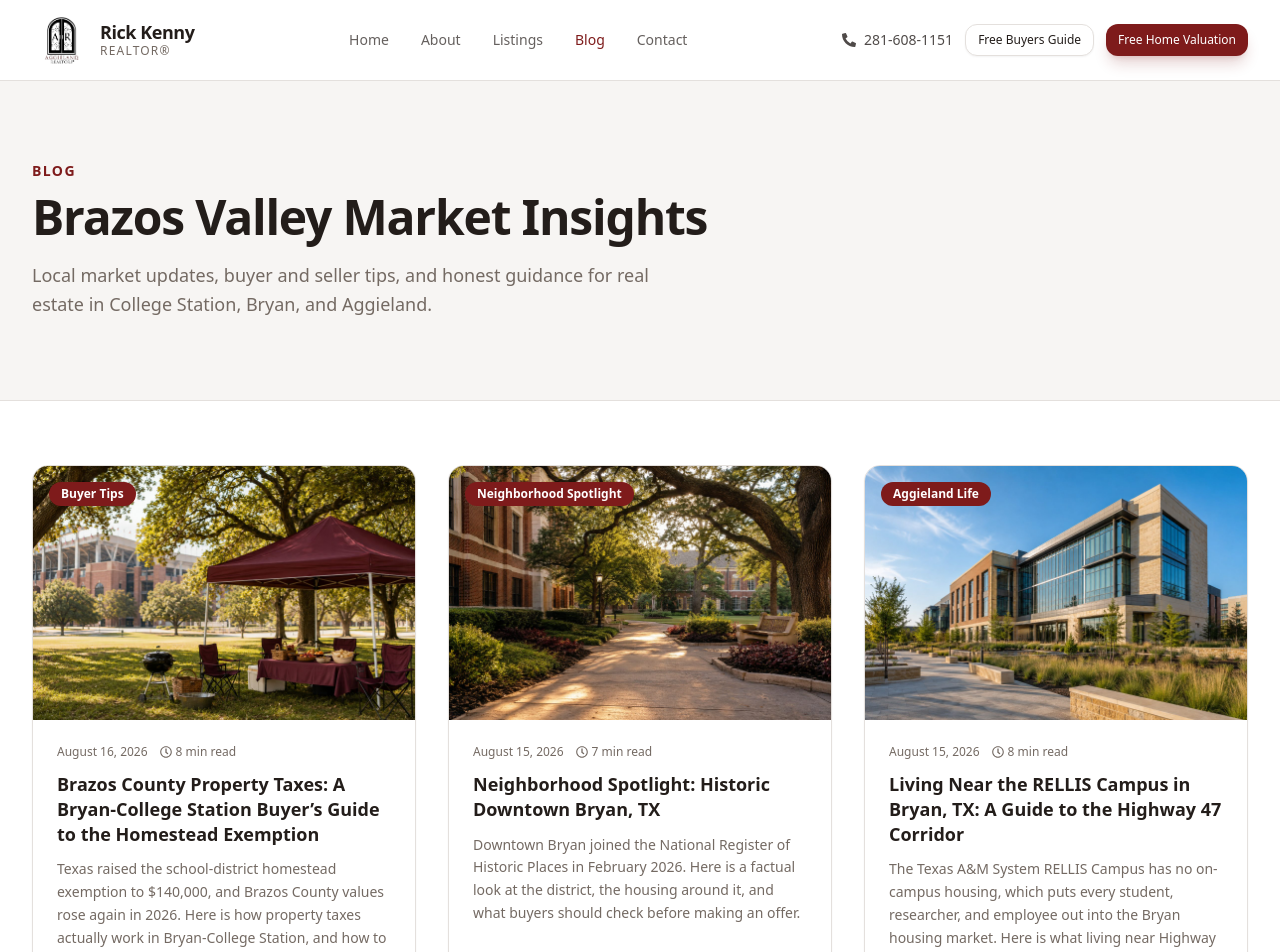
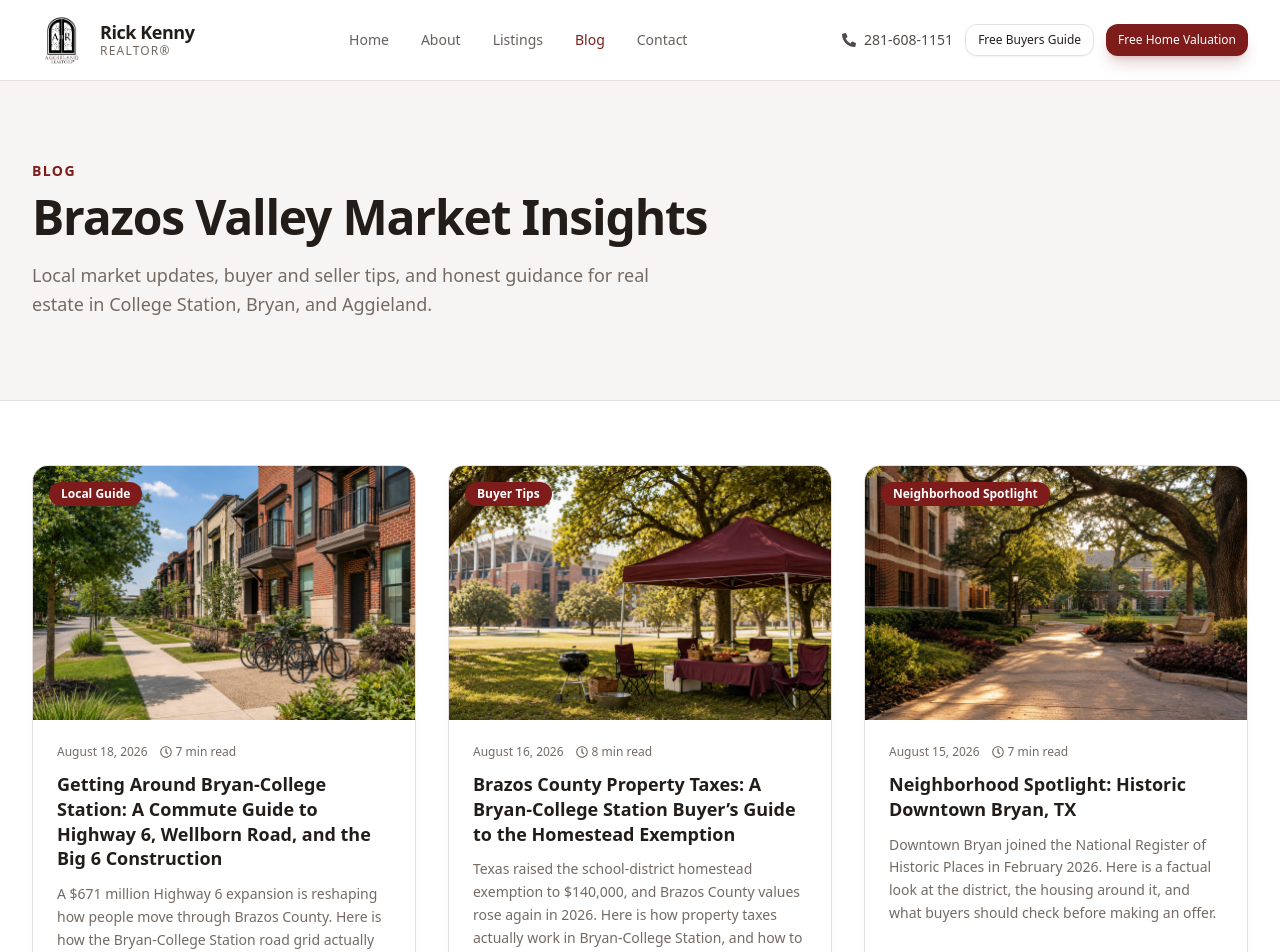
Before and after one commit to rickkennyrealestate/RickWebsite, a React (Vite) app in the folder frontend/: page /blog in a window 1280 px wide. Shown: the top 952 px of the page. Built offline with nearby package versions, Linux system fonts and the light colour scheme.

Commit message:
Add blog post: Getting Around Bryan-College Station: A Commute Guide to Highway 6, Wellborn Road, and the Big 6 Construction

```diff
--- a/frontend/src/data/blogPosts.js
+++ b/frontend/src/data/blogPosts.js
@@ -1,4 +1,91 @@
 export const blogPosts = [
+  {
+    slug: 'getting-around-bryan-college-station-commute-guide-highway-6-construction',
+    title: 'Getting Around Bryan-College Station: A Commute Guide to Highway 6, Wellborn Road, and the Big 6 Construction',
+    category: 'Local Guide',
+    date: 'August 18, 2026',
+    readTime: '7 min read',
+    excerpt:
+      'A $671 million Highway 6 expansion is reshaping how people move through Brazos County. Here is how the Bryan-College Station road grid actually works, which corridors are under construction, and how to test a commute before you buy.',
+    metaDescription:
+      'How to get around Bryan-College Station: the Highway 6 Big 6 project, Wellborn Road train delays, FM 2818, and how to test-drive a Brazos Valley commute.',
+    image: '/assets/images/blog-covers/getting-around-bryan-college-station-commute-guide-highway-6-construction.jpg',
+    content: [
+      {
+        type: 'p',
+        text: `If you are house hunting in Bryan-College Station, the map matters more than almost anywhere else its size. This is a metro of roughly a quarter million people spread across two cities, a 5,200-acre university campus, and a growing ring of subdivisions — and nearly all of it funnels onto a handful of corridors. Add an eleven-mile highway expansion currently tearing up the middle of town and a Union Pacific rail line that cuts straight through the busiest intersection near campus, and your commute becomes something worth actually measuring rather than guessing at. Here is how the Brazos Valley road grid really works.`,
+      },
+      { type: 'h2', text: 'The six roads that define Bryan-College Station' },
+      {
+        type: 'p',
+        text: `Almost every local trip uses at least one of these. Learn them and the whole area makes sense:`,
+      },
+      {
+        type: 'ul',
+        items: [
+          'State Highway 6 (Earl Rudder Freeway) — the north-south spine, running from Bryan down past William D. Fitch Parkway. It is the fast route, and it is the one under construction.',
+          'Texas Avenue (Business 6) — the older parallel route through the heart of both cities. Slower, signalized, and lined with most of the retail you will use.',
+          'Wellborn Road (FM 2154) — the western north-south corridor along the Union Pacific tracks, feeding campus and continuing toward Wellborn and Navasota.',
+          'University Drive / FM 60 (Raymond Stotzer Parkway) — the main east-west route across the north side, connecting Highway 6 to campus and out toward Snook.',
+          'Harvey Mitchell Parkway (FM 2818) — the western arc that lets you skip the campus core entirely.',
+          'William D. Fitch Parkway (SH 40) — the southern east-west connector serving Pebble Creek, Castlegate, and the newer south College Station growth.',
+        ],
+      },
+      {
+        type: 'p',
+        text: `The practical takeaway: Highway 6 and Texas Avenue run parallel, and Wellborn and Harvey Mitchell give you a western bypass. When one is jammed, there is almost always an alternate — but only if you know it exists before you are sitting in it.`,
+      },
+      { type: 'h2', text: 'The Big 6: what $671 million of Highway 6 construction means for your commute' },
+      {
+        type: 'p',
+        text: `TxDOT broke ground on December 1, 2025, on the largest road project in Brazos Valley history. Known locally as the Big 6, it awarded a $671 million contract to Fluor Heavy Civil to rebuild 11.5 miles of State Highway 6, from SH 21 in Bryan south to William D. Fitch Parkway in College Station. Main lanes expand from four to six, auxiliary lanes get reconfigured, and collector-distributor lanes are added at key interchanges to smooth merging.`,
+      },
+      {
+        type: 'p',
+        text: `The timeline is the part buyers should internalize. TxDOT has said 2026 focuses on main-lane widening and drainage, with widening continuing through at least 2027 and an eye on 2028 for that phase. A second phase covering corridor intersections runs from late 2026 into 2030. In other words, if you buy a home this year with a commute that crosses Highway 6, you are buying into several years of shifting lane closures, rebuilt bridges, and detours before you get the improved road.`,
+      },
+      {
+        type: 'p',
+        text: `That is not a reason to avoid anything — it is a reason to check TxDOT weekly lane-closure notices for the specific stretch you would drive, and to give yourself a realistic buffer. Local outlets publish week-by-week closure roundups, which are worth bookmarking if your daily drive touches the corridor.`,
+      },
+      { type: 'h2', text: 'Wellborn Road, the trains, and the Bush-Wellborn Crossing' },
+      {
+        type: 'p',
+        text: `The intersection of Wellborn Road (FM 2154) and George Bush Drive (FM 2347) is the one local traffic story that surprises newcomers most. A Union Pacific line runs alongside Wellborn and crosses George Bush at grade, and TxDOT notes that more than 20 trains a day pass through, stopping traffic each time. Stack that on top of Texas A&M class-change surges, and queues build for several hours on a typical weekday. The intersection has not been substantially improved in over 20 years.`,
+      },
+      {
+        type: 'p',
+        text: `A grade-separation project — the Bush-Wellborn Crossing, or BWX — is in planning to separate vehicle, pedestrian, and train traffic at that point, with construction currently planned to begin in 2027. It should meaningfully change the west-campus commute when it is done, but it is a future benefit, not a current one. If you are looking at homes west of the tracks and working east of them, drive it at 7:45 a.m. and again at a class change before you decide.`,
+      },
+      { type: 'h2', text: 'One corridor that already got better' },
+      {
+        type: 'p',
+        text: `Harvey Mitchell Parkway (FM 2818) is worth calling out as the counterexample. TxDOT rebuilt a 3.2-mile stretch from FM 60 to Wellborn Road into a six-lane "super street" with medians, a turn lane, and shared-use paths on both sides, wrapping up in 2025. It is now one of the better ways to move around the western side of College Station without touching campus traffic or Highway 6 — a useful route to know if you are comparing addresses on opposite sides of town.`,
+      },
+      { type: 'h2', text: 'How to test-drive a commute before you write an offer' },
+      {
+        type: 'ul',
+        items: [
+          'Drive the actual route at the actual time — 7:30 to 8:30 a.m. and 4:30 to 5:30 p.m. on a weekday, not on a Sunday afternoon when the roads are empty.',
+          'Drive it a second time on a home football Saturday if you live anywhere near Kyle Field, because game days rewrite traffic patterns entirely.',
+          'Check whether your route crosses the Union Pacific line at grade, and budget for a train.',
+          'Look up current lane closures on the Highway 6 corridor for the segment you would use.',
+          'Note your fallback route. If Highway 6 is your primary, know whether Texas Avenue or Harvey Mitchell is the better plan B from that address.',
+          'If you commute to campus, factor parking and the last half mile, which is often longer than the drive itself.',
+        ],
+      },
+      {
+        type: 'p',
+        text: `Commute is one of the few things about a house you cannot renovate later, and in Bryan-College Station it varies a lot more by address than the mileage suggests. If you are weighing neighborhoods and want a straight answer about what a given drive actually looks like on a Tuesday morning — or which routes are about to get worse before they get better — reach out and we can map it out together.`,
+      },
+    ],
+    sources: [
+      { label: 'TxDOT — SH 6 Central BCS Expansion (The Big 6)', url: 'https://www.txdot.gov/thebig6.html' },
+      { label: 'Community Impact — Bryan-College Station "looking to the future" with $671M Hwy. 6 project', url: 'https://communityimpact.com/houston/bryan-college-station/transportation/2026/02/13/bryan-college-station-looking-to-the-future-with-671m-hwy-6-project/' },
+      { label: 'TxDOT — FM 2347 George Bush Drive Interchange (Bush-Wellborn Crossing)', url: 'https://www.txdot.gov/projects/projects-studies/bryan/fm2347-interchange.html' },
+      { label: 'TxDOT — FM 2818 (Harvey Mitchell Parkway) Widening', url: 'https://www.txdot.gov/content/txdotreimagine/us/en/home/projects/projects-studies/bryan/fm2818-harvey-mitchell-parkway.html' },
+    ],
+  },
   {
     slug: 'brazos-county-property-taxes-homestead-exemption-bryan-college-station',
     title: 'Brazos County Property Taxes: A Bryan-College Station Buyer’s Guide to the Homestead Exemption',
```
Also changed, not shown: frontend/public/assets/images/blog-covers/getting-around-bryan-college-station-commute-guide-highway-6-construction.jpg (added), 1 other file (tests, documents, lock files or other folders).
